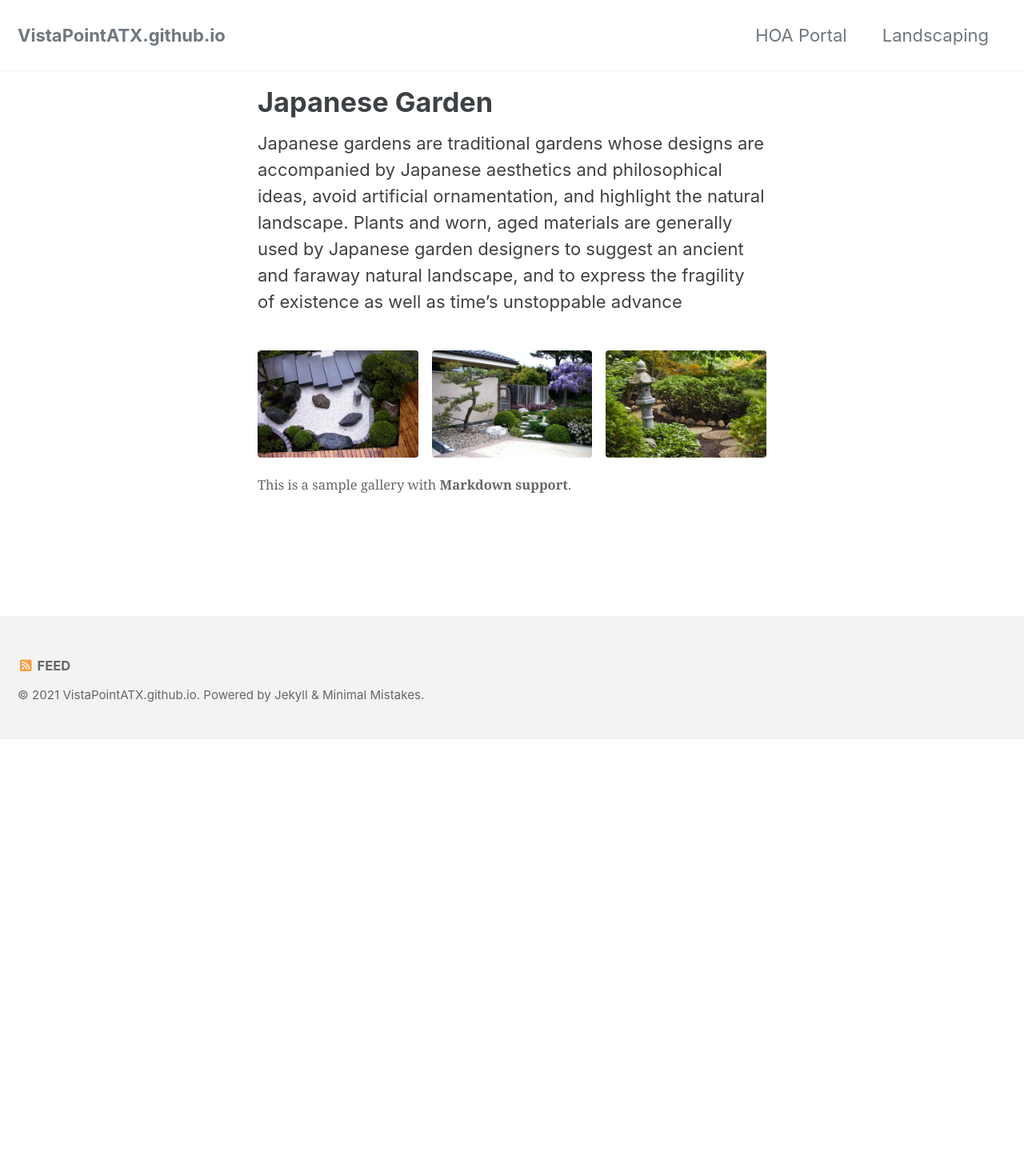
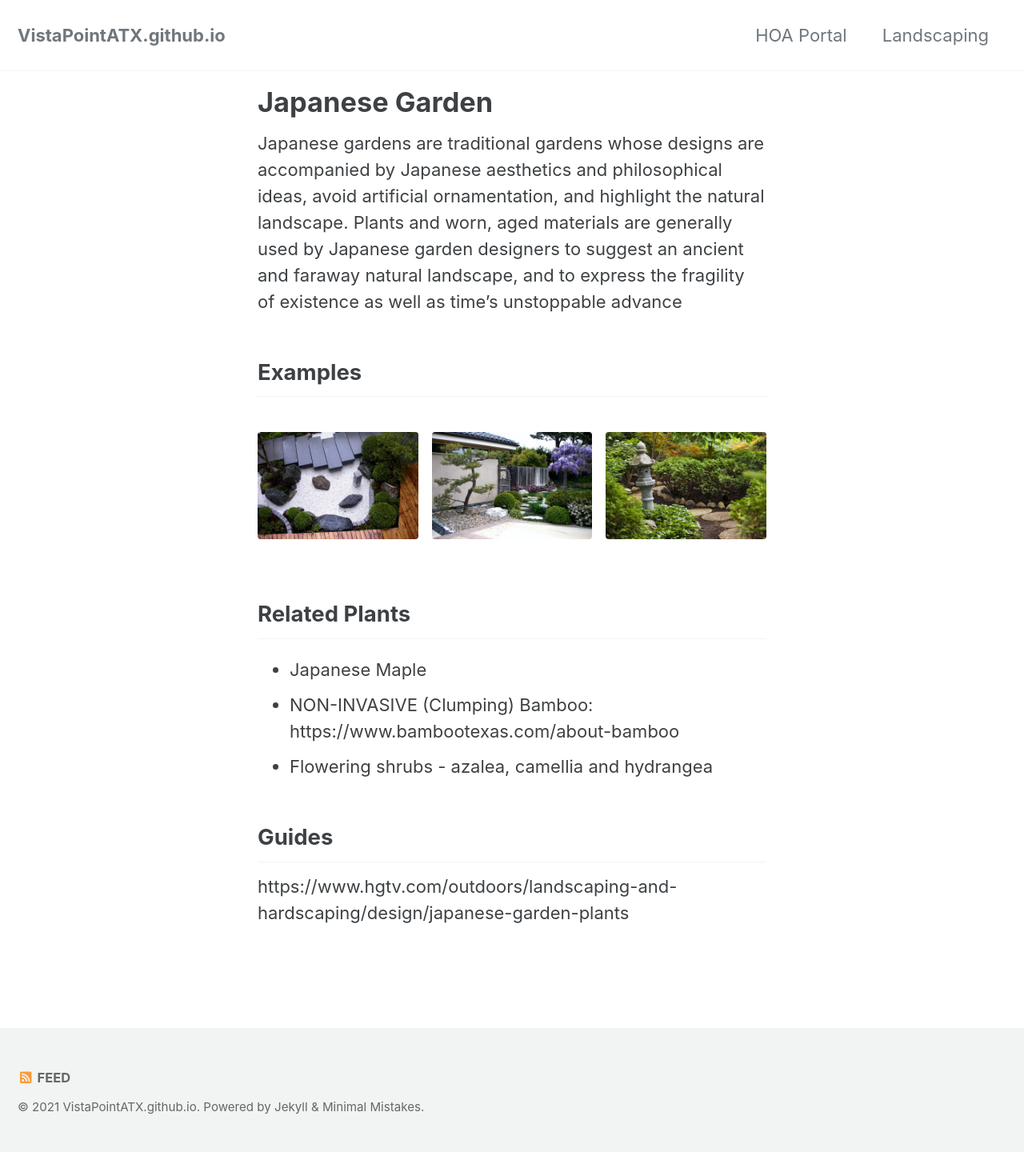
Before and after one commit to VistaPointATX/VistaPointATX.github.io, a Jekyll site: the page built from japanesegarden.md, in a window 1280 px wide. Shown: the whole page at 80% size. Built offline with Jekyll 4.4.1, drawn with Linux system fonts in a browser that asks for light colours; cached includes are drawn as plain includes; before the commit the page ends 924 px from its top, so only the background shows below that.

Commit message:
Update japanesegarden.md

```diff
--- a/japanesegarden.md
+++ b/japanesegarden.md
@@ -12,4 +12,13 @@ gallery:
 Japanese gardens are traditional gardens whose designs are accompanied by Japanese aesthetics and philosophical ideas, avoid artificial ornamentation, and highlight the natural landscape. Plants and worn, aged materials are generally used by Japanese garden designers to suggest an ancient and faraway natural landscape, and to express the fragility of existence as well as time's unstoppable advance
 
 
-{% include gallery caption="This is a sample gallery with **Markdown support**." %}
+## Examples
+{% include gallery %}
+
+## Related Plants
+- Japanese Maple
+- NON-INVASIVE (Clumping) Bamboo: https://www.bambootexas.com/about-bamboo
+- Flowering shrubs - azalea, camellia and hydrangea
+
+## Guides
+https://www.hgtv.com/outdoors/landscaping-and-hardscaping/design/japanese-garden-plants
```
